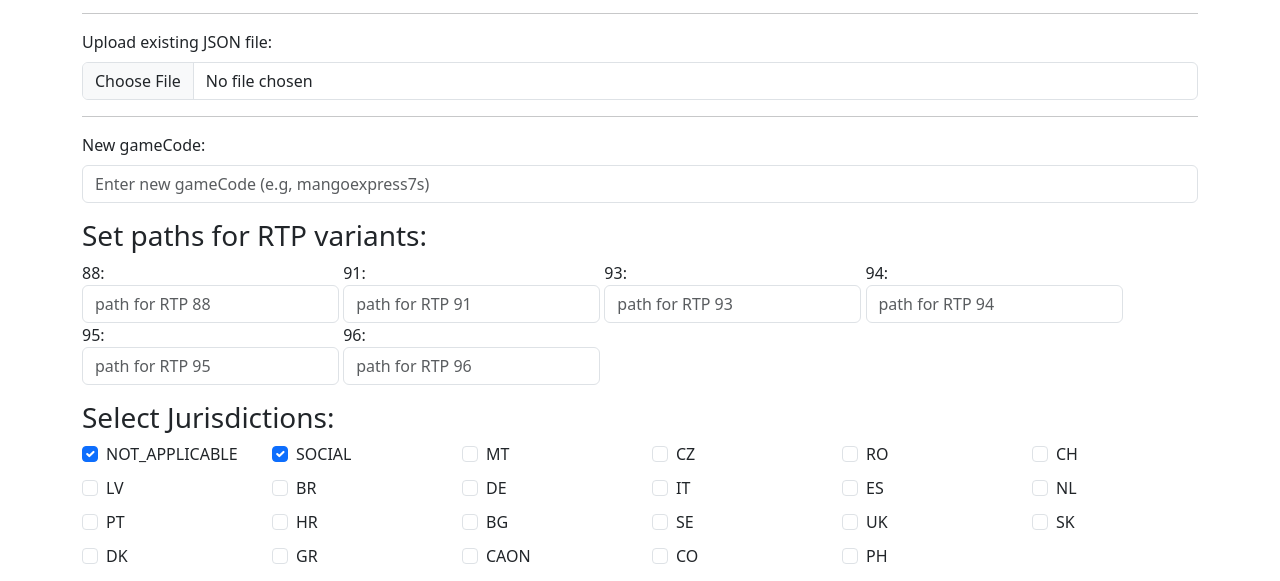
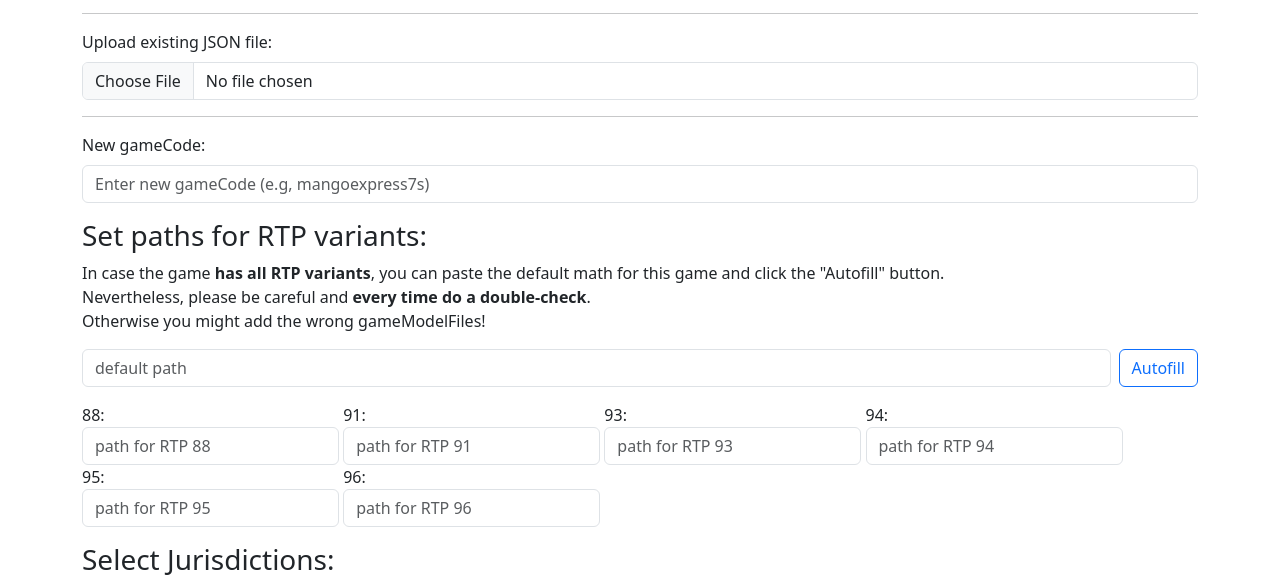
Before and after one commit to IwanMarcin/games-templates-generator, a website: page index.html in a window 1280 px wide. Shown: the part 161-742 px from the top of the page. Drawn offline with nearby package versions, Linux system fonts and the light colour scheme.

Commit message:
added autofill feature

```diff
--- a/index.html
+++ b/index.html
@@ -24,6 +24,11 @@
         </div>
 
         <h3>Set paths for RTP variants:</h3>
+        <p>In case the game <b>has all RTP variants</b>, you can paste the default math for this game and click the "Autofill" button.<br> Nevertheless, please be careful and <b>every time do a double-check</b>.<br> Otherwise you might add the wrong gameModelFiles!</p>
+        <div class="mb-3 d-flex gap-2">
+            <input type="text" id="samplepath" class="form-control" placeholder="default path">
+            <button class="btn btn-outline-primary" onclick="autofillPaths()">Autofill</button>
+        </div>
         <div class="mb-3">
             <label>88: <input type="text" id="path88" class="form-control" placeholder="path for RTP 88"></label>
             <label>91: <input type="text" id="path91" class="form-control" placeholder="path for RTP 91"></label>
--- a/script.js
+++ b/script.js
@@ -368,3 +368,29 @@ function copyOutput() {
           .then(() => alert("JSON copied to clipboard! 😊"))
           .catch(err => alert("Copy failed 😞"));
     }
+
+function autofillPaths() {
+    const sample = document.getElementById('samplepath').value.trim();
+    if (!sample) {
+        alert('Wklej najpierw przykładową ścieżkę w pole "default path".');
+        return;
+    }
+
+    const match = sample.match(/^(.*_)(\d{2,3})(\.json)$/i);
+    if (!match) {
+        alert('Nie udało się rozpoznać numeru RTP w podanej ścieżce.\nUpewnij się, że ścieżka kończy się np. "..._91.json".');
+        return;
+    }
+
+    const prefix = match[1];
+    const suffix = match[3];
+
+    const rtpVariants = ['88', '91', '93', '94', '95', '96'];
+
+    rtpVariants.forEach(rtp => {
+        const inputEl = document.getElementById('path' + rtp);
+        if (inputEl) {
+            inputEl.value = prefix + rtp + suffix;
+        }
+    });
+}
```
